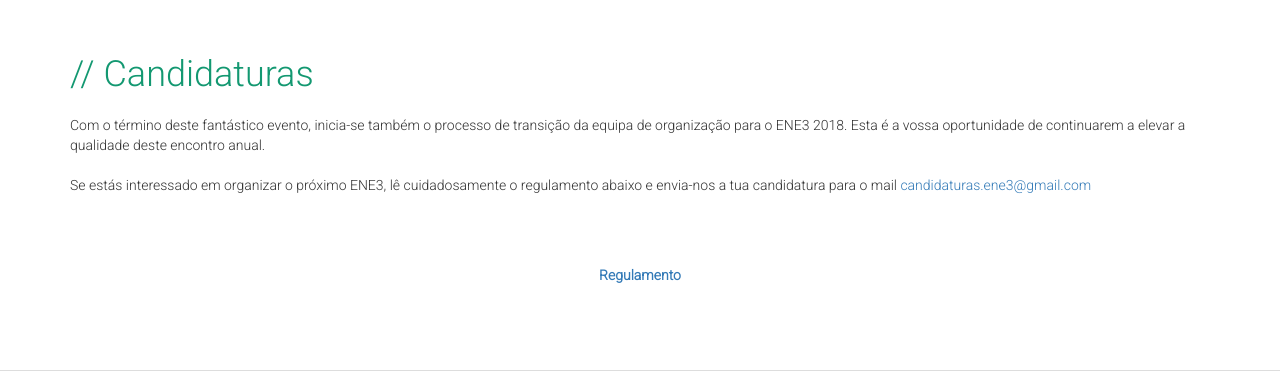
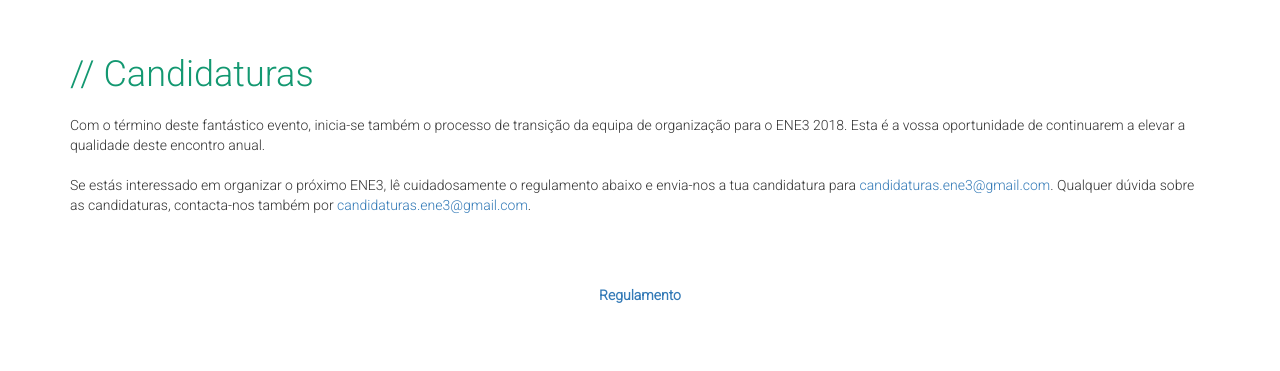
Before and after one commit to bluetrickpt/ENE3_17, a PHP site: page /enrollment.php in a window 1280 px wide. Shown: the part 82-453 px from the top of the page. Run offline with PHP 8.4, Linux system fonts and the light colour scheme; some libraries are stand-ins or nearby versions.

Commit message:
Small change to enrollment page. Adds enrollment doc

```diff
--- a/enrollment.php
+++ b/enrollment.php
@@ -34,11 +34,12 @@
 
     <p style="margin-top: 20px">
         Se estás interessado em organizar o próximo ENE3, lê cuidadosamente o regulamento abaixo e envia-nos a tua candidatura
-        para o mail <a href="mailto:candidaturas.ene3@gmail.com?Subject=Candidatura%20ENE3%202018">candidaturas.ene3@gmail.com</a>
+        para <a href="mailto:candidaturas.ene3@gmail.com?Subject=Candidatura%20ENE3%202018">candidaturas.ene3@gmail.com</a>.
+        Qualquer dúvida sobre as candidaturas, contacta-nos também por <a href="mailto:candidaturas.ene3@gmail.com">candidaturas.ene3@gmail.com</a>.
     </p>
 
     <p class="text-center" style="margin: 70px">
-        <b><a href="docs/regulamento.pdf">Regulamento</a></b>
+        <b><a href="docs/Regulamento_ENE3.pdf">Regulamento</a></b>
     </p>
 
 
```
Also changed, not shown: 1 other file.
